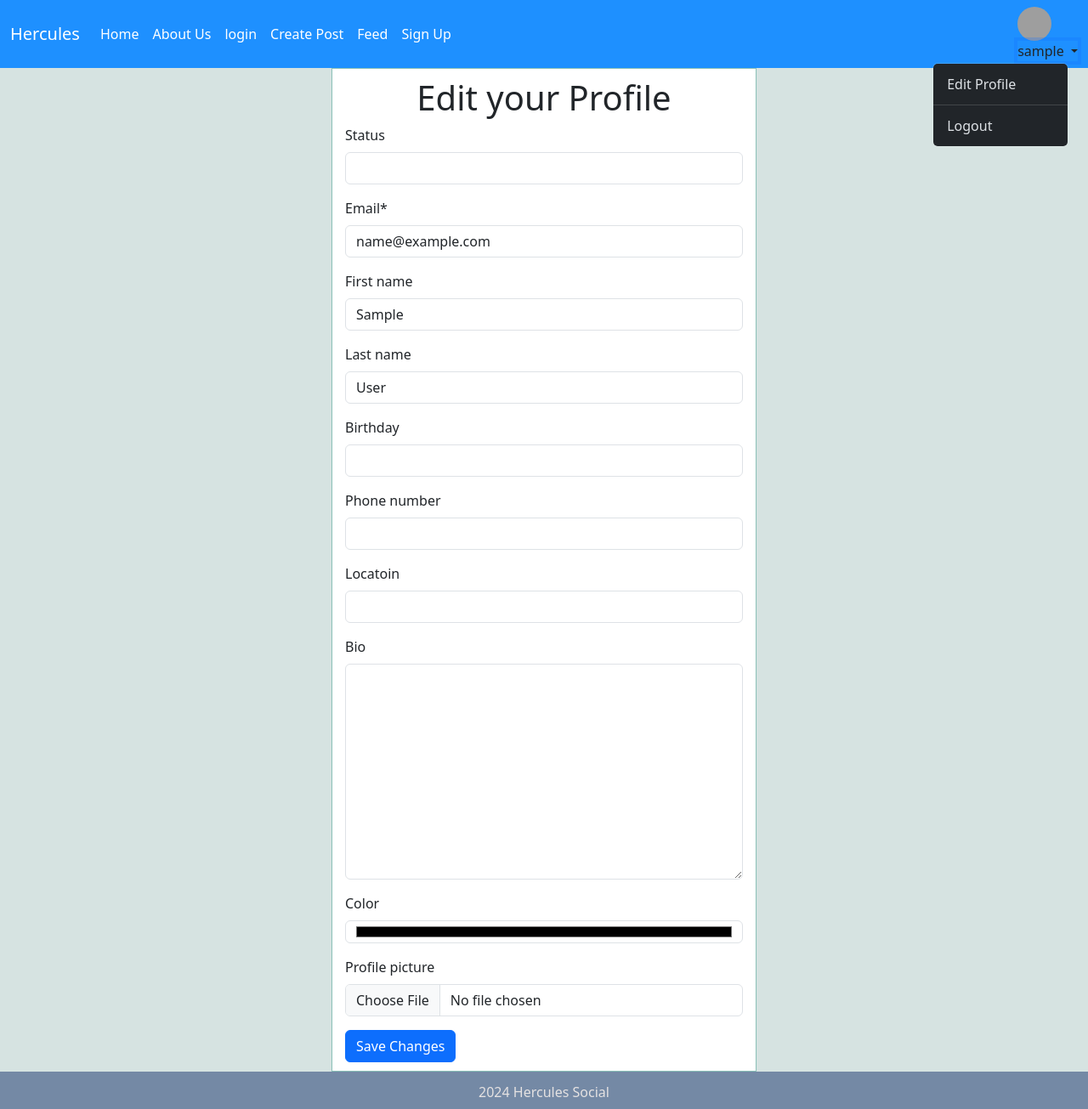
After one commit to drinzunza/Hercules, a Django app: page /users/edit_profile in a window 1280 px wide, after a click that opens the changed part. The commit adds this page. Shown: the whole page at 85% size. Run offline with Django 5.2, Linux system fonts and the light colour scheme; the visitor is signed in with stand-in values (Sample User, id 1); some libraries are stand-ins or nearby versions; grey boxes are pictures that could not be loaded.

Commit message:
17 may 2024

```diff
--- a/static/css/base.css
+++ b/static/css/base.css
@@ -93,3 +93,13 @@ footer p {
         margin-left: -13px;
     }
 }
+
+.navbar .u-avatar img {
+    width: 40px;
+    height: 40px;
+    border-radius: 50%;
+}
+
+.navbar .dropdown-menu[data-bs-popper] {
+    left: -100px !important;
+}
--- a/static/css/profile.css
+++ b/static/css/profile.css
@@ -34,4 +34,19 @@
     font-weight: bold;
   }
 
-  .view_profile .p-bio {}
+  .view_profile .p-bio {
+
+  }
+
+  .edit_profile {
+    max-width: 500px;
+    margin-left: auto;
+    margin-right: auto;
+    border: 1px solid #8ac0b7;
+    padding: 10px 15px;
+    background-color: white
+  }
+
+  .edit_profile h1 {
+    text-align: center;
+  }
--- a/templates/base.html
+++ b/templates/base.html
@@ -28,5 +28,6 @@
       integrity="sha384-YvpcrYf0tY3lHB60NNkmXc5s9fDVZLESaAA55NDzOxhy9GkcIdslK1eN7N6jIeHz"
       crossorigin="anonymous"
     ></script>
+    <script src="https://code.jquery.com/jquery-3.7.1.min.js" integrity="sha256-/JqT3SQfawRcv/BIHPThkBvs0OEvtFFmqPF/lYI/Cxo=" crossorigin="anonymous"></script>
   </body>
 </html>
--- a/templates/navbar.html
+++ b/templates/navbar.html
@@ -1,6 +1,6 @@
-<nav class="navbar navbar-expand-lg">
+<nav class="navbar navbar-expand-lg" data-bs-theme="dark" style="background-color: {{user.color}};" >
   <div class="container-fluid">
-    <a class="navbar-brand" href="#">Navbar</a>
+    <a class="navbar-brand" href="#">Hercules</a>
     <button
       class="navbar-toggler"
       type="button"
@@ -28,22 +28,53 @@
           >
         </li>
         <li class="nav-item">
+          <a class="nav-link active" aria-current="page" href="{% url 'login' %}"
+            >login</a
+          >
+        </li>
+        <li class="nav-item">
+          <a class="nav-link active" aria-current="page" href="{% url 'create_post' %}"
+            >Create Post</a
+            >
+        </li>
+        <li class="nav-item">
           <a class="nav-link active" aria-current="page" href="{% url 'feed' %}"
             >Feed</a
           >
         </li>
         <li class="nav-item">
-          <a
-            class="nav-link active"
-            aria-current="page"
-            href="{% url 'create_post' %}"
-            >Create Post</a
+          <a class="nav-link active" aria-current="page" href="{% url 'signup' %}"
+            >Sign Up</a
           >
         </li>
       </ul>
-      <div class="d-flex">
-        <a class="btn btn-outline-success" href="{% url 'login' %}">login</a>
+    </div>
+    <div>
+      {% if not user.is_authenticated %}
+        <a class="btn btn-outline-success" href="{% url 'login' %}">Login</a>
+        {% else %}
+        <div class="u-avatar">
+          {% if user.profile_picture %}
+          <img src="{{user.profile_picture.url}}" alt="User avatar">
+          {% else %}
+          <img src="https://tinyurl.com/adbakzw9" alt="Profile picture" />
+          {% endif %}
+        </div>
+        <div class="nav-item dropdown">
+          <a class="nav-link dropdown-toggle" href="#" role="button" data-bs-toggle="dropdown" aria-expanded="false">
+            {{user.username}}
+          </a>
+          <ul class="dropdown-menu">
+            <li><a class="dropdown-item" href="{% url 'edit_profile' %}">Edit Profile</a></li>
+            <li>
+              <hr class="dropdown-divider">
+            </li>
+            <li><a class="dropdown-item" href="{% url 'logout' %}">Logout</a></li>
+          </ul>
+        </div>
+
+        {% endif %}
+        </div>
       </div>
     </div>
-  </div>
 </nav>
--- /dev/null
+++ b/templates/users/edit_profile.html
@@ -0,0 +1,16 @@
+{% extends 'base.html' %}
+{% load crispy_forms_tags %}
+{% load static %}
+{% block content %}
+
+<link rel="stylesheet" href="{% static '/css/profile.css' %}" />
+
+<div class="edit_profile">
+  <h1>Edit your Profile</h1>
+
+  <form method="post" enctype="multipart/form-data">
+    {% csrf_token %} {{ form | crispy }}
+    <button class="btn btn-primary">Save Changes</button>
+  </form>
+</div>
+{% endblock %}
--- a/users/forms.py
+++ b/users/forms.py
@@ -1,7 +1,22 @@
 from django.contrib.auth.forms import UserCreationForm
 from .models import CustomUser
-
+from django import forms
 class SignupForm(UserCreationForm):
     class Meta:
         model = CustomUser
         fields = ('first_name', 'last_name', 'email', 'username')
+
+
+
+class EditProfileForm(forms.ModelForm):
+    class Meta:
+        model = CustomUser
+        fields = [
+            'status','email', 'first_name', 'last_name', 'birthday',
+    'phone_number', 'locatoin', 'bio', 'color', 'profile_picture'
+        ]
+
+
+        widgets = {
+            'color': forms.TextInput(attrs={'type': 'color'}),
+        }
--- a/users/urls.py
+++ b/users/urls.py
@@ -1,8 +1,10 @@
 from django.urls import path
-from .views import CustomLoginView, SignupView, View_Profile
+from .views import CustomLoginView, SignupView, View_Profile, Logout, EditProfile
 
 urlpatterns = [
     path('auth/login', CustomLoginView.as_view(), name='login'),
     path('auth/signup', SignupView.as_view(), name='signup'),
-    path('user/view_profile/<int:user_id>', View_Profile, name='view_profile')
+    path('users/edit_profile', EditProfile.as_view(), name='edit_profile'),
+    path('auth/logout', Logout, name='logout'),
+    path('user/view_profile/<int:user_id>', View_Profile, name="view_profile"),
 ]
--- a/users/views.py
+++ b/users/views.py
@@ -1,9 +1,10 @@
-from django.shortcuts import render, get_object_or_404
+from django.shortcuts import render, get_object_or_404, redirect
 from django.contrib.auth.views import LoginView
 from django.urls import reverse
-from django.views.generic.edit import CreateView
-from .forms import SignupForm
+from django.views.generic.edit import CreateView, UpdateView
+from .forms import SignupForm, EditProfileForm
 from .models import CustomUser
+from django.contrib.auth import logout
 
 
 # Create your views here.
@@ -14,7 +15,9 @@ class CustomLoginView(LoginView):
     def get_success_url(self):
         return reverse('home')
 
-
+def Logout(request):
+    logout(request)
+    return redirect('login')
 
 
 class SignupView(CreateView):
@@ -24,6 +27,19 @@ class SignupView(CreateView):
     def get_success_url(self):
         return reverse('login')
 
+
+class EditProfile(UpdateView):
+    model = CustomUser
+    template_name= "users/edit_profile.html"
+    form_class = EditProfileForm
+
+    def get_object(self):
+        return self.request.user
+
+    def get_success_url(self):
+        return reverse('feed')
+
+
 def View_Profile(request, user_id):
     user = get_object_or_404(CustomUser, pk=user_id)
-    return render( request, "users/view_profile.html", {'user':user})
+    return render( request, "users/view_profile.html", {'profile':user})
```
Also changed, not shown: Documentation/team/notes.txt (+1 -10 lines), static/css/feed.css (+34 -1 lines), static/js/feed.js (added, +18 -0 lines), templates/posts/feed.html (+17 -1 lines), templates/users/view_profile.html (+10 -10 lines).
